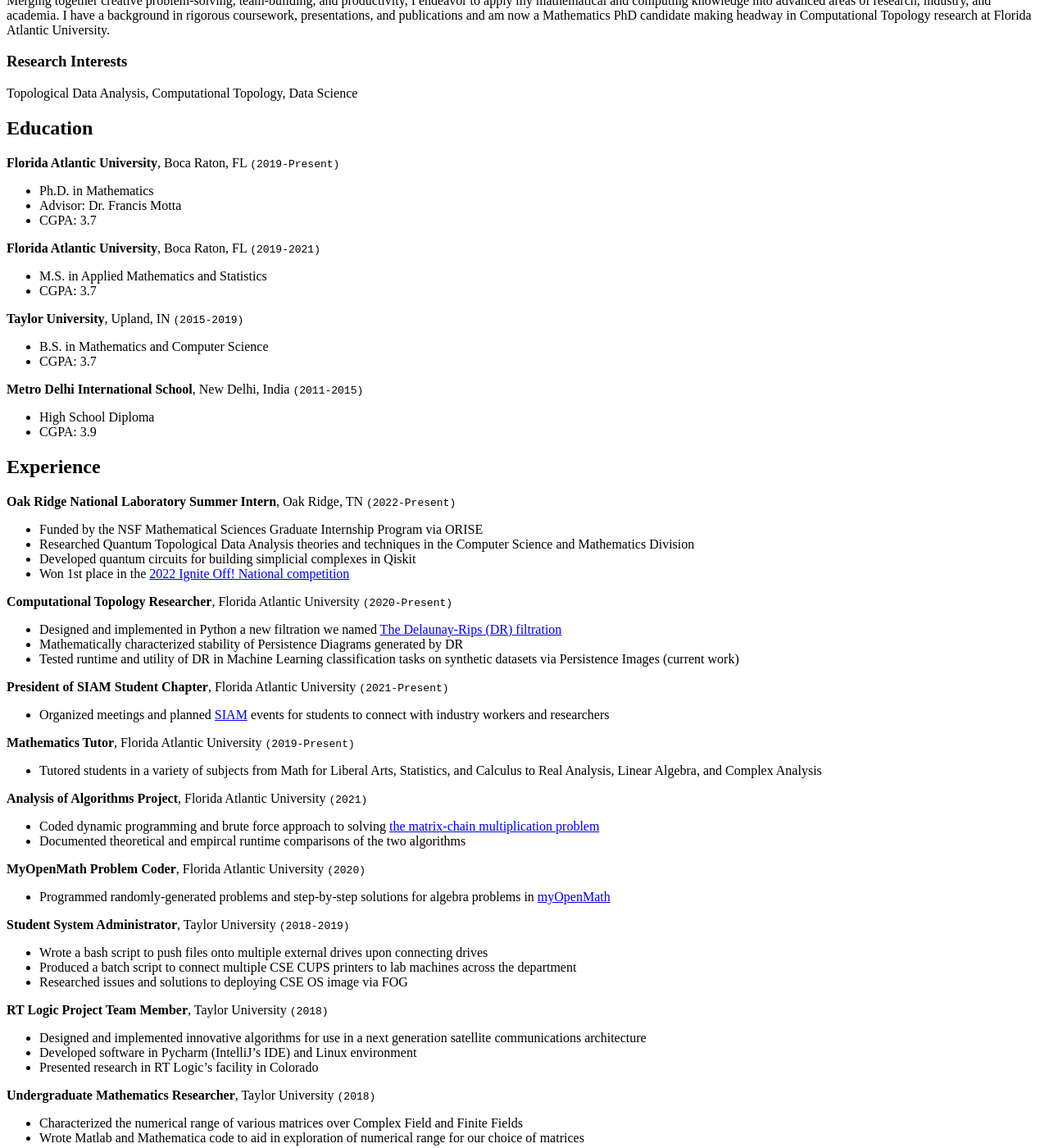
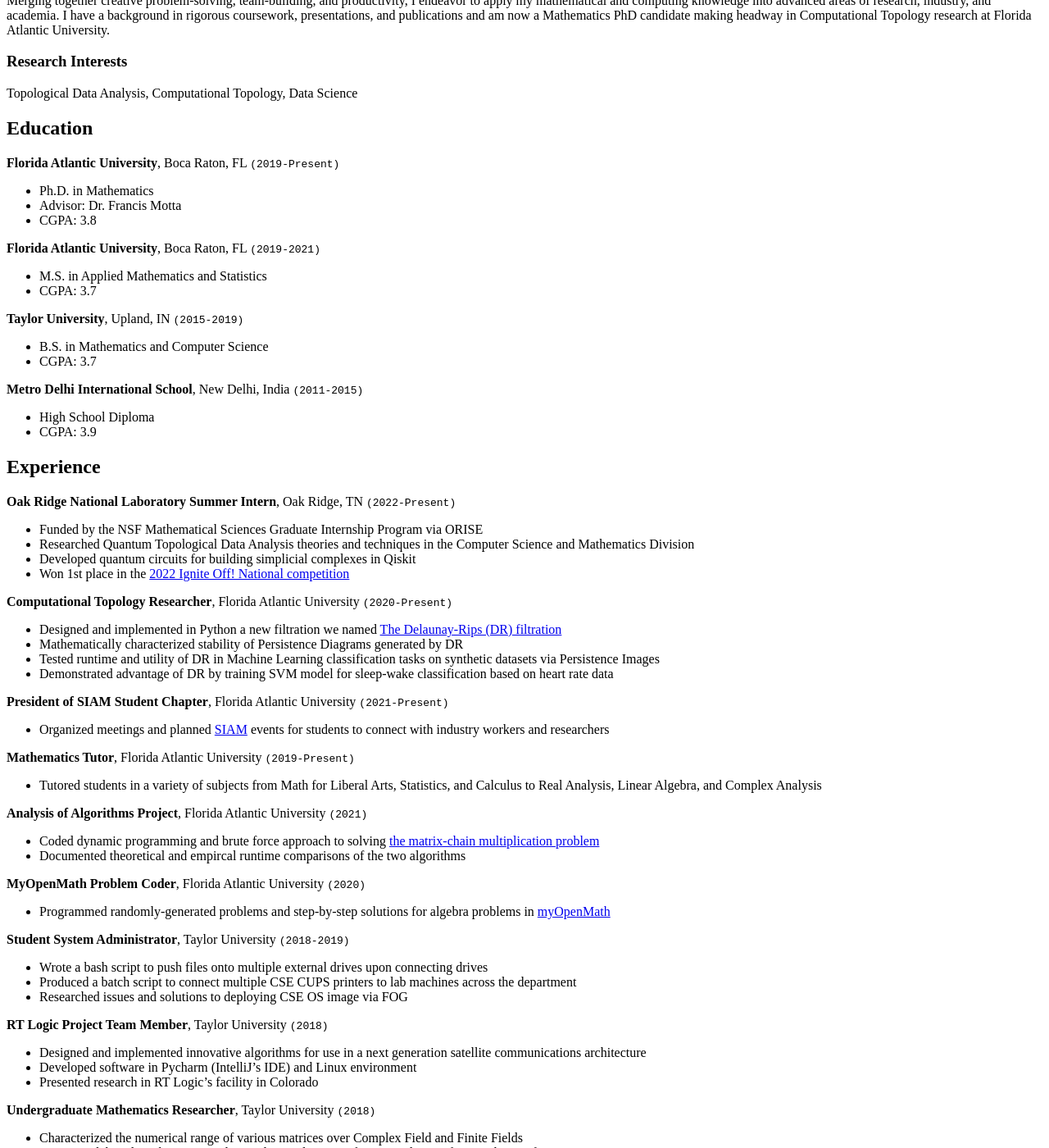
Before and after one commit to amish-mishra/amish-mishra.github.io, a Jekyll site: the page built from _pages/03_cv.md, in a window 1280 px wide and 1400 px high, scrolled down 957 px. Shown: the whole window at 82% size. Built offline with Jekyll 4.4.1, drawn with Linux system fonts in a browser that asks for light colours; some web fonts are replaced.

Commit message:
updated cv

```diff
--- a/_pages/03_cv.md
+++ b/_pages/03_cv.md
@@ -23,7 +23,7 @@ Topological Data Analysis, Computational Topology, Data Science
 __Florida Atlantic University__, Boca Raton, FL `(2019-Present)`
 - Ph.D. in Mathematics
 - Advisor: Dr. Francis Motta
-- CGPA: 3.7
+- CGPA: 3.8
 
 __Florida Atlantic University__, Boca Raton, FL `(2019-2021)`
 - M.S. in Applied Mathematics and Statistics
@@ -43,12 +43,13 @@ __Oak Ridge National Laboratory Summer Intern__, Oak Ridge, TN `(2022-Present)`
   - Researched Quantum Topological Data Analysis theories and techniques in the Computer Science and Mathematics Division
   <!-- - Tested Quantum circuits via Amazon Braket on machines  -->
   - Developed quantum circuits for building simplicial complexes in Qiskit
-  - Won 1st place in the [2022 Ignite Off! National competition](https://vimeo.com/743411827/819eacfe78)
+  - Won 1st place in the [2022 Ignite Off! National competition](https://vimeo.com/734537714)
 
 __Computational Topology Researcher__, Florida Atlantic University `(2020-Present)`
  - Designed and implemented in Python a new filtration we named [The Delaunay-Rips (DR) filtration](https://github.com/amish-mishra/cechmate_DR)
  - Mathematically characterized stability of Persistence Diagrams generated by DR
- - Tested runtime and utility of DR in Machine Learning classification tasks on synthetic datasets via Persistence Images (current work)
+ - Tested runtime and utility of DR in Machine Learning classification tasks on synthetic datasets via Persistence Images
+ - Demonstrated advantage of DR by training SVM model for sleep-wake classification based on heart rate data
 
 __President of SIAM Student Chapter__, Florida Atlantic University `(2021-Present)`
  - Organized meetings and planned [SIAM](http://www.math.fau.edu/siam/officers.php) events for students to connect with industry workers and researchers
```
